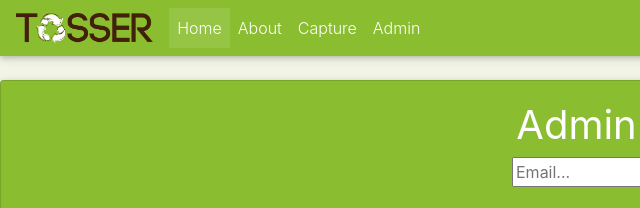
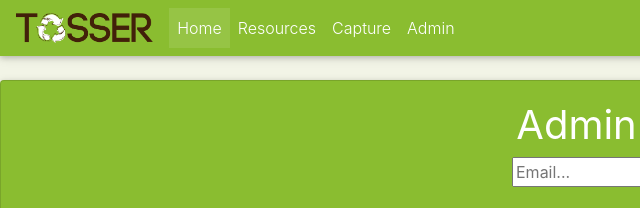
Before and after one commit to ericdahan8/Project2, a website: page public/admin.html in a window 1280 px wide. Shown: the top 208 px of the page, 0-640 px from the left. Drawn offline with nearby package versions, Linux system fonts and the light colour scheme; no server answers.

Commit message:
Update admin.html

```diff
--- a/public/admin.html
+++ b/public/admin.html
@@ -63,7 +63,7 @@
           <a class="nav-link" href="../home.html">Home <span class="sr-only">(current)</span></a>
         </li>
         <li class="nav-item">
-          <a class="nav-link" href="../info.html">About</a>
+          <a class="nav-link" href="../info.html">Resources</a>
         </li>
         <li class="nav-item">
           <a class="nav-link" href="../camera.html">Capture</a>
```
